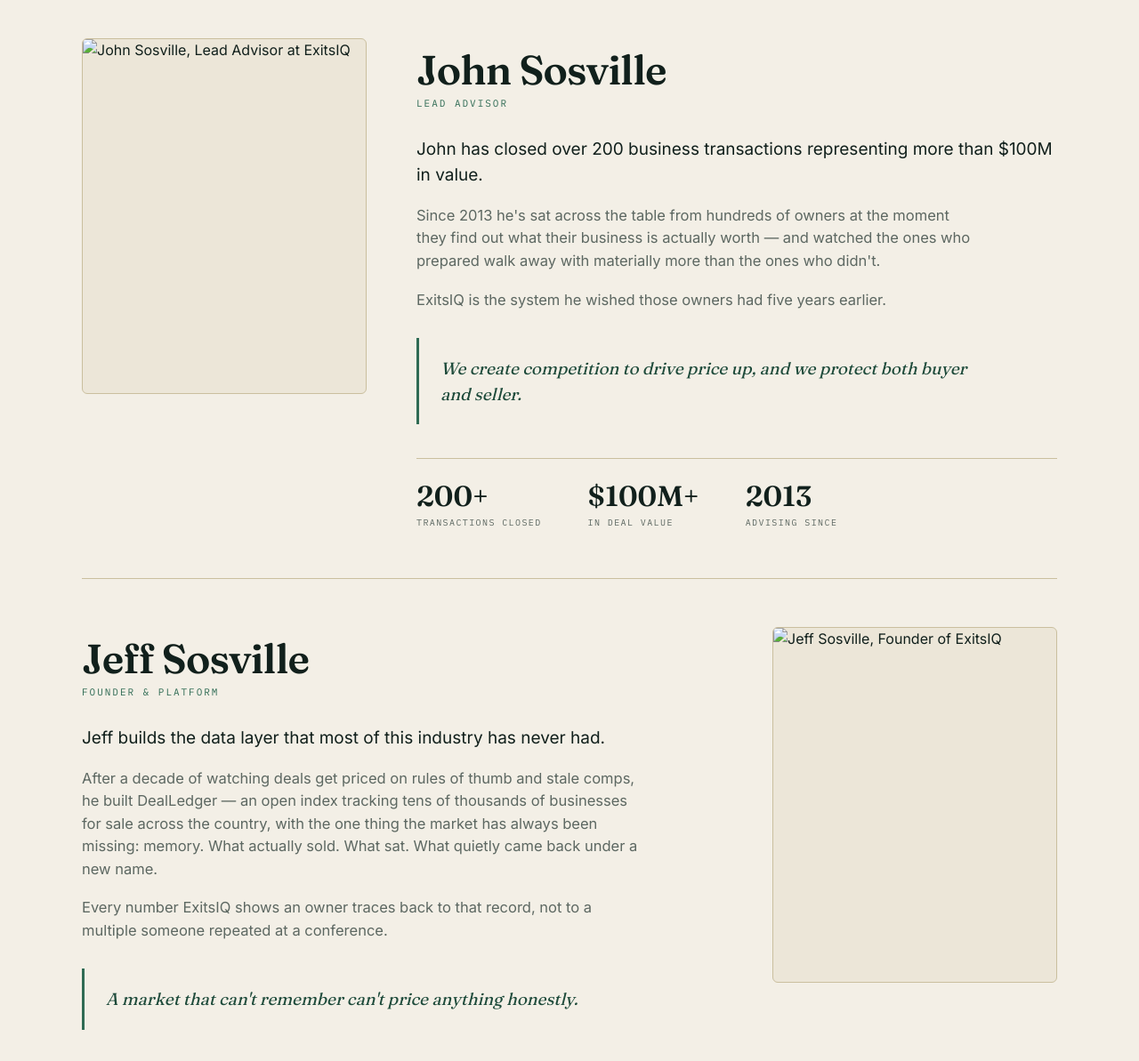
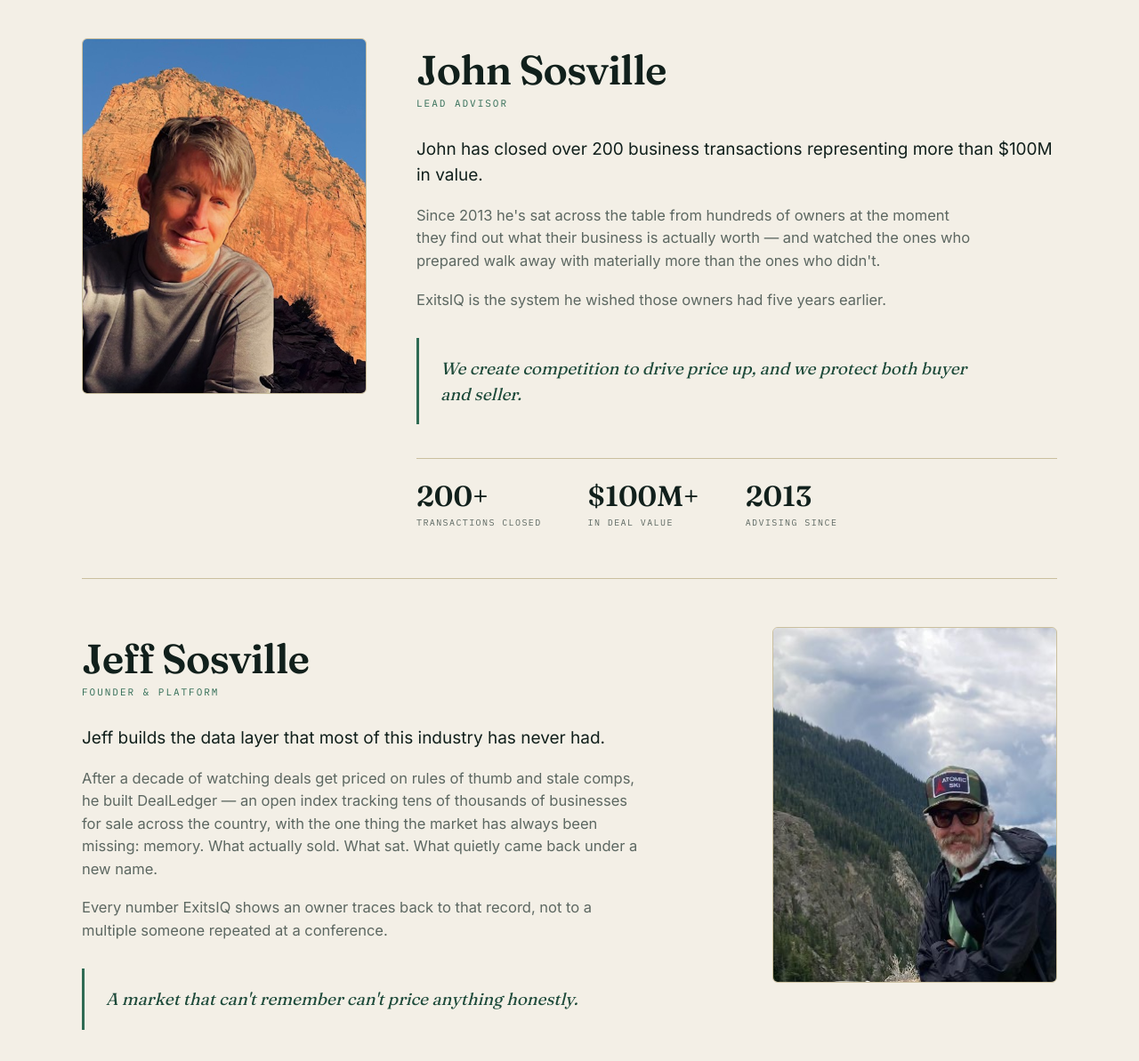
Before and after one commit to jeffsosville/exitsiq, a plain HTML site: page index.html in a window 1280 px wide. Shown: the part 5842-7035 px from the top of the page at 89% size. Drawn offline with Linux system fonts and the light colour scheme.

Commit message:
Update image sources for John and Jeff Sosville

```diff
--- a/index.html
+++ b/index.html
@@ -643,7 +643,7 @@
     <div class="adv-grid">
       <div class="adv-media">
         <div class="adv-portrait">
-          <img src="/john.jpg" alt="John Sosville, Lead Advisor at ExitsIQ">
+          <img src="John.jpeg" alt="John Sosville, Lead Advisor at ExitsIQ">
         </div>
       </div>
       <div>
@@ -666,7 +666,7 @@
     <div class="adv-grid flip">
       <div class="adv-media">
         <div class="adv-portrait">
-          <img src="/jeff.jpg" alt="Jeff Sosville, Founder of ExitsIQ" style="object-position:62% center">
+          <img src="Jeff.jpeg" alt="Jeff Sosville, Founder of ExitsIQ" style="object-position:62% center">
         </div>
       </div>
       <div>
```
